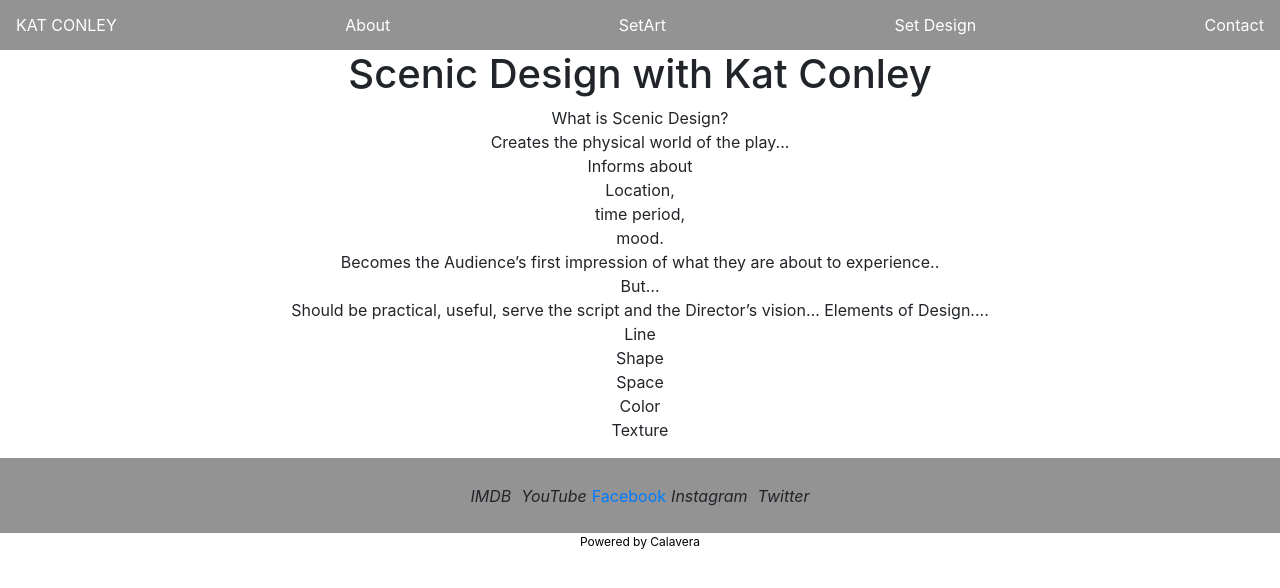
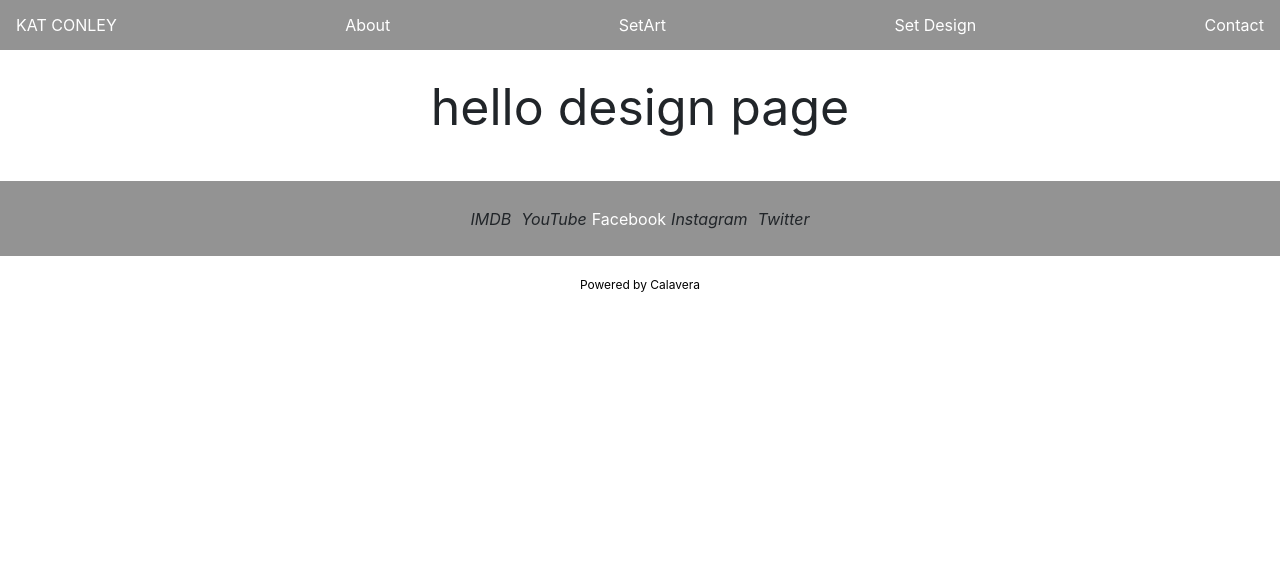
Before and after one commit to saracward/katconley, a React (Create React App) app: page /SetDesign in a window 1280 px wide. Shown: the top 588 px of the page. Built offline with nearby package versions, Linux system fonts and the light colour scheme.

Commit message:
adjusted langin page, and color of footer, inputer all media and paragraphs into contentful. Now to connect it

```diff
--- a/src/App.js
+++ b/src/App.js
@@ -1,6 +1,6 @@
 import './App.css';
 import { Switch, Route } from "react-router-dom"
-import {useState} from 'react'
+import {useEffect} from 'react'
 import Navbar from "./components/Navbar"
 import Landing from "./components/Landing"
 import About from "./components/About"
--- a/src/components/Landing.js
+++ b/src/components/Landing.js
@@ -7,8 +7,7 @@ const Landing = () => {
     return (
         <>
         <div className="landing-container">
-            <h1>Kat Conley</h1>
-            <p>What is Scenic Design:</p>
+            <p>Kat Conley</p>
             <Carousel>
   <Carousel.Item>
     <img
--- a/src/components/SetDesign.js
+++ b/src/components/SetDesign.js
@@ -3,37 +3,7 @@ import React from 'react'
 const SetDesign = () => {
     return (
         <div>
-            <h1>Scenic Design with Kat Conley</h1>
-            <p>What is Scenic Design?
-                <br />
-Creates the physical world of the play...
-<br />
-Informs about
-<br />
-Location,
-<br />
-time period,
-<br />
-mood.
-<br />
-Becomes the Audience’s first impression of what they are about to
-experience..
-<br />
-But…
-<br />
-Should be practical, useful, serve the script and the Director’s vision…
-Elements of Design....
-<br />
-Line
-<br />
-Shape
-<br />
-Space
-<br />
-Color
-<br />
-Texture
-</p>
+<p>hello design page</p>
         </div>
     )
 }
--- a/src/styles/Footer.css
+++ b/src/styles/Footer.css
@@ -8,8 +8,14 @@
   align-items: center;
 }
 
-.footer p {
+.footer a {
   color: #fff;
+}
+
+.footer a:hover {
+  color: #fff;
+  text-shadow: 0 0 0 #fff, 0 0 10px #fff, 0 0 20px #fff;
+  /* border-bottom: 0px; */
 }
 
 .logo {
--- a/src/styles/Landing.css
+++ b/src/styles/Landing.css
@@ -1,13 +1,20 @@
 .landing-container img {
-  height: 100vh;
-  width: 100%;
+  height: 75vh;
+  /* width: 50%; */
   /* background-image: linear-gradient(rgba(0, 0, 0, 0.5), rgba(0, 0, 0, 0.5)),
     url(https://res.cloudinary.com/dvug8hy5k/image/upload/v1620001235/Portfolio1/sebastian-ervi-Qq2h76kYRFI-unsplash_gkf9pp.jpg); */
   /* background-size: cover; */
-  /* background-position: center; */
-  /* background-position: fixed; */
+  background-position: center;
+  background-position: fixed;
   display: flex;
   flex-direction: column;
   align-items: center;
   justify-content: center;
+  padding: 10px;
 }
+
+p {
+  position: relative;
+  padding: 20px;
+  font-size: 50px;
+}
```
